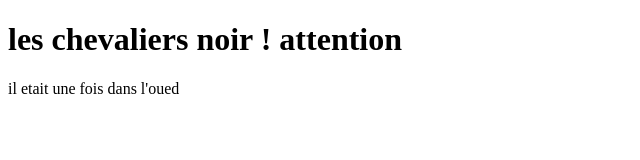
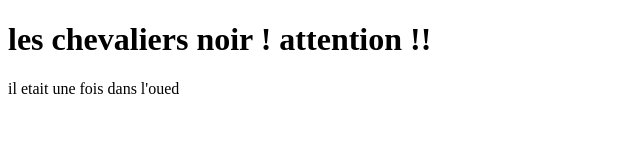
Before and after one commit to jauguet31190/formation-git-mastering-discover-github, a plain HTML site: page index.html in a window 1280 px wide. Shown: the full height of the page, 0-640 px from the left. Drawn offline with Linux system fonts and the light colour scheme.

Commit message:
test-fix missgit add --all

```diff
--- a/index.html
+++ b/index.html
@@ -7,7 +7,7 @@
     <title>Document</title>
 </head>
 <body>
-    <h1>les chevaliers noir ! attention</h1>
+    <h1>les chevaliers noir ! attention !!</h1>
 <div>il etait une fois dans l'oued</div>
 </body>
 </html>
```
